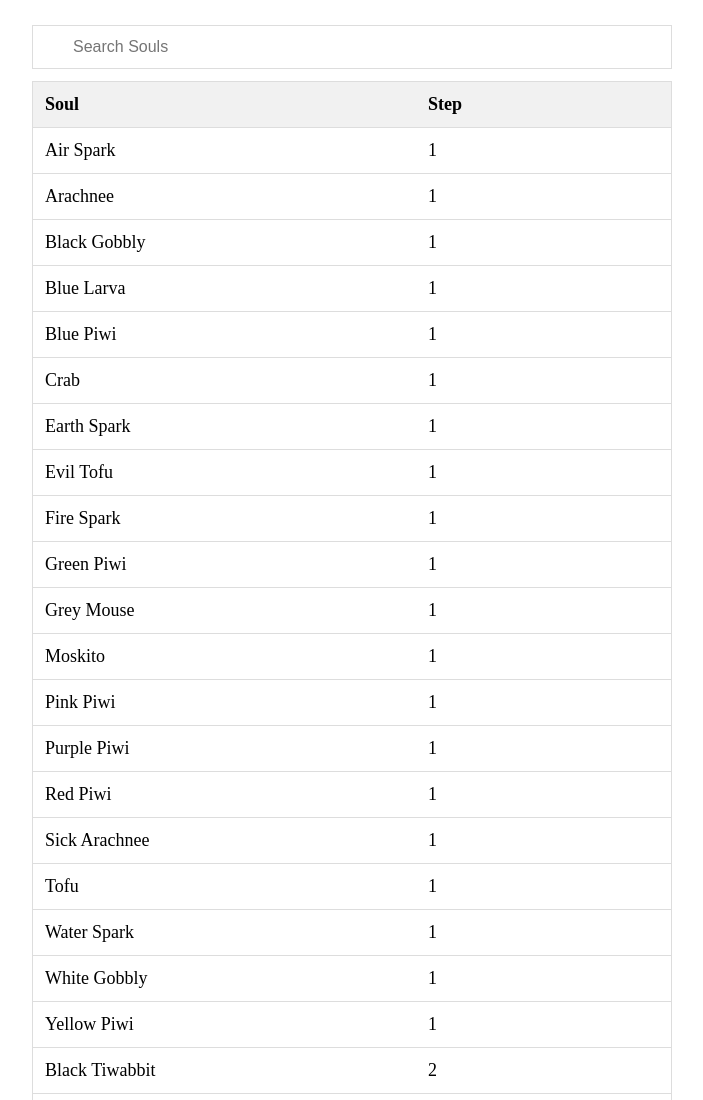
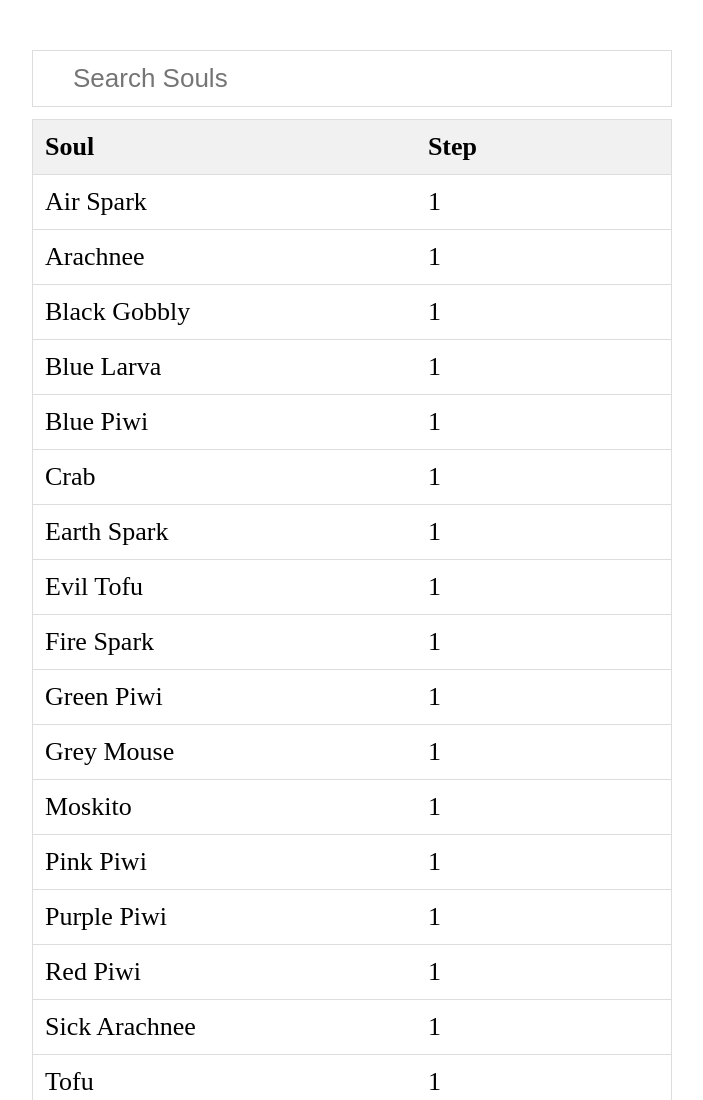
Before and after one commit to DietBroccoli/kayda, a plain HTML site: page kayda/index.html in a window 1280 px wide. Shown: the top 1100 px of the page, without its empty margins (288-991 px from the left). Drawn offline with Linux system fonts and the light colour scheme.

Commit message:
Aesthetic adjustments

```diff
--- a/kayda/index.html
+++ b/kayda/index.html
@@ -5,7 +5,7 @@
             background-position: 10px 12px; /* Position the search icon */
             background-repeat: no-repeat; /* Do not repeat the icon image */
             width: 100%; /* Full-width */
-            font-size: 16px; /* Increase font-size */
+            font-size: 26px; /* Increase font-size */
             padding: 12px 20px 12px 40px; /* Add some padding */
             border: 1px solid #ddd; /* Add a grey border */
             margin-bottom: 12px; /* Add some space below the input */
@@ -15,7 +15,7 @@
             border-collapse: collapse; /* Collapse borders */
             width: 100%; /* Full-width */
             border: 1px solid #ddd; /* Add a grey border */
-            font-size: 18px; /* Increase font-size */
+            font-size: 26px; /* Increase font-size */
         }
 
         #myTable th, #myTable td {
@@ -34,9 +34,8 @@
         }
 
         body {
-            margin-top: 25px;
-            margin-left: 25%;
-            margin-right: 25%
+            width: 50%;
+            margin: 50px auto
         }
     </style>
 </head>
```
